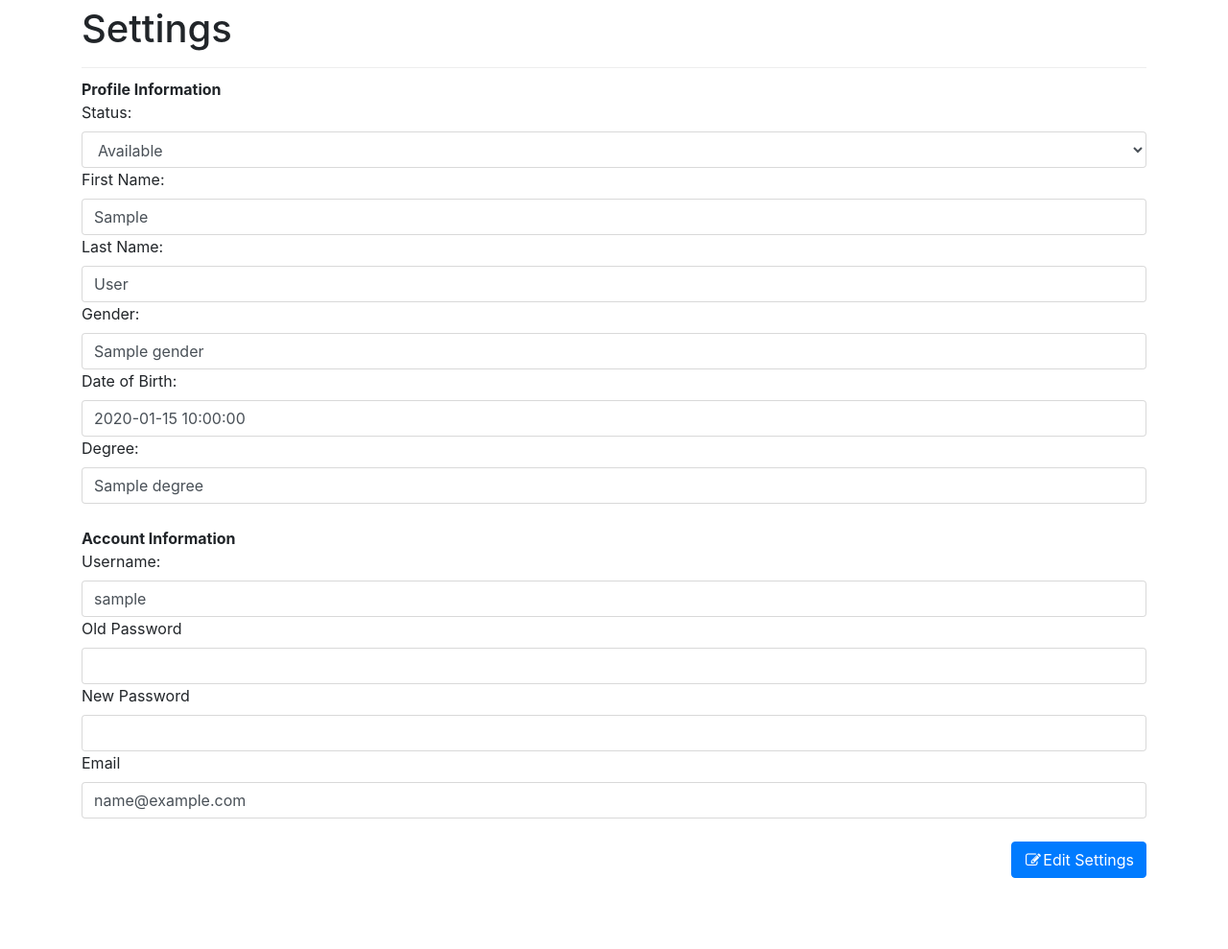
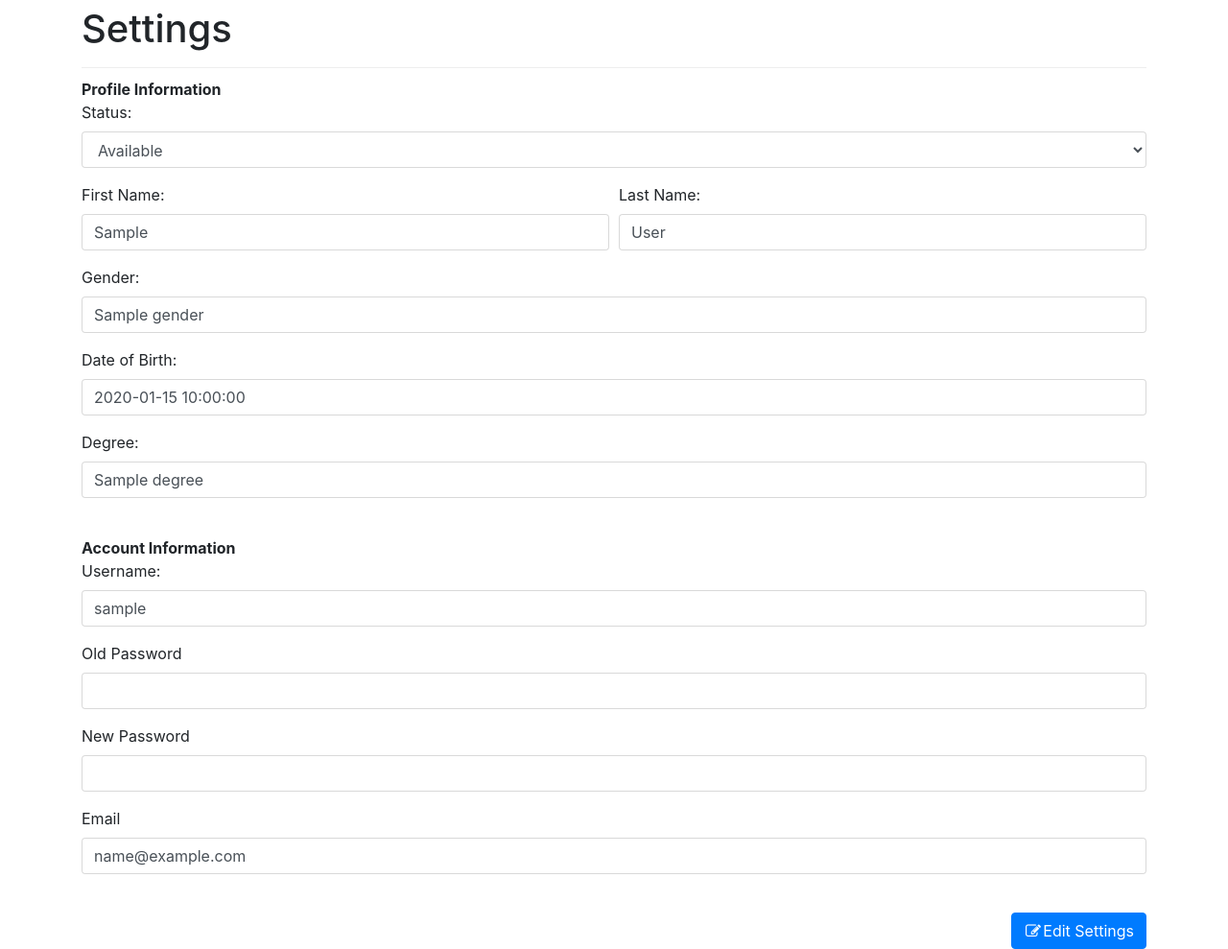
Before and after one commit to william-fan/cs4920-copy, a Flask app: template templates/settings.html in a window 1280 px wide. Shown: the part 62-1051 px from the top of the page at 96% size. Before the commit the page ends 977 px from the top, so only its background shows below. Run offline with Flask 2, Linux system fonts and the light colour scheme; the template is opened without the code that fills it: most values are stand-ins (such as "Sample title", 1, 10 or a date in 2020); grey boxes marked "Sample" are stand-in pictures; some libraries are stand-ins or nearby versions.

Commit message:
settings ui fixes

```diff
--- a/templates/settings.html
+++ b/templates/settings.html
@@ -12,33 +12,56 @@ Settings
 
   <form action="/settings" method="POST">
     <strong>Profile Information</strong></br>
+    <div class="form-group">
       <label for="status">Status:</label>
       <select class="form-control" name="input-status">
         {% for status in statuses %}
           <option {% if logged_in_user.status == status %}selected{% endif %}   >{{status}}</option>
         {% endfor %}
       </select>
+    </div>
+    <div class="form-row">
+      <div class="form-group col-md-6">
         <label for="firstname">First Name:</label>
         <input name="input-firstname" type="text" id="input-firstname" class="form-control" value="{{logged_in_user.first_name}}">
+      </div>
+      <div class="form-group col-md-6">
         <label for="lastname">Last Name:</label>
         <input name="input-lastname" type="text" id="input-lastname" class="form-control" value="{{logged_in_user.last_name}}">
+      </div>
+    </div>
 
+    <div class="form-group">
       <label for="gender">Gender:</label>
       <input name="input-gender" type="text" id="input-gender" class="form-control" value="{{logged_in_user.gender}}">
+    </div>
+
+    <div class="form-group">
       <label for="dob">Date of Birth:</label>
       <input name="input-dob" type="text" id="input-dob" class="form-control" value="{{logged_in_user.dob}}">
+    </div>
+    <div class="form-group">
       <label for="degree">Degree:</label>
       <input name="input-degree" type="text" id="input-degree" class="form-control" value="{{logged_in_user.degree}}">
+    </div>
     </br>
     <strong>Account Information</strong></br>
+    <div class="form-group">
       <label for="username">Username:</label>
       <input name="input-username" type="text" id="input-username" class="form-control" value="{{logged_in_user.username}}">
+    </div>
+    <div class="form-group">
       <label for="password">Old Password</label>
       <input name="input-old-password" type="password" id="input-old-password" class="form-control" required>
+    </div>
+    <div class="form-group">
       <label for="password">New Password</label>
       <input name="input-new-password" type="password" id="input-new-password" class="form-control">
+    </div>
+    <div class="form-group">
       <label for="email">Email</label>
       <input name="input-email" type="email" id="input-email" class="form-control" value="{{logged_in_user.email}}">
+    </div>
     </br>
     <button type="submit" class="btn btn-primary float-right"><i class="fa fa-edit fa-fw"></i>Edit Settings</button>
   </form>
```
Lines whose indentation alone changed are shown as unchanged.
